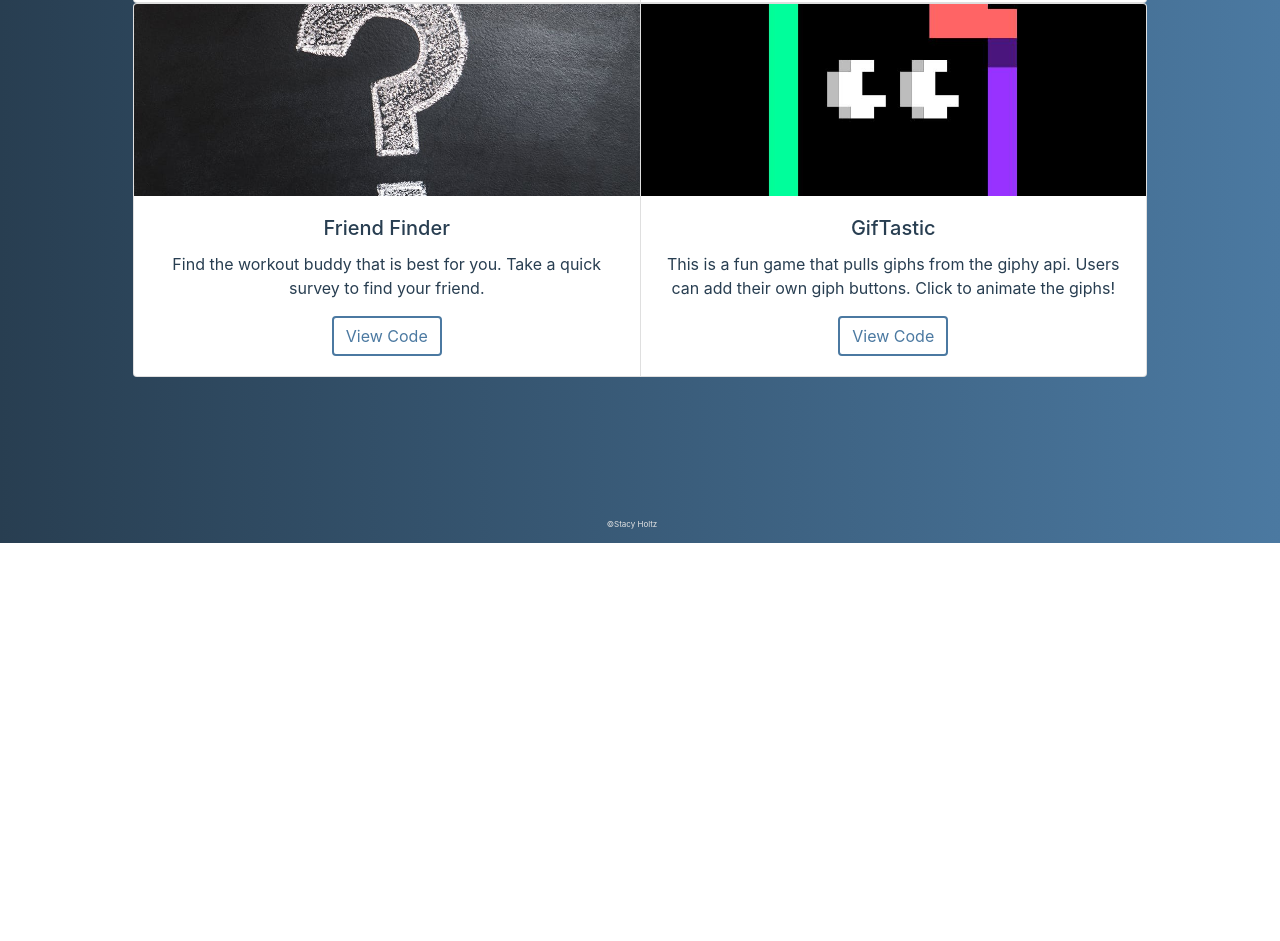
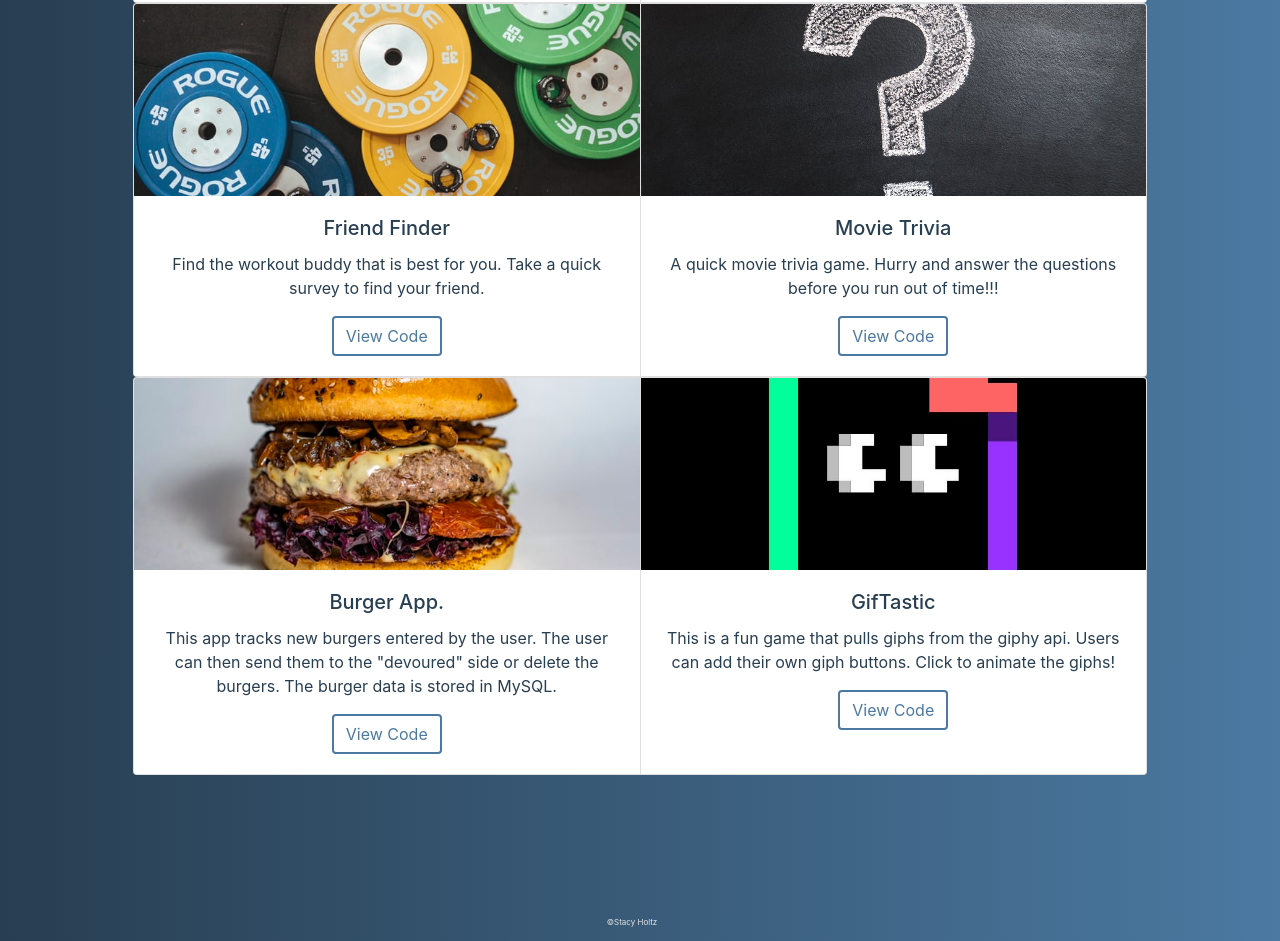
Before and after one commit to stacyholtz6/portfolio, a plain HTML site: page index.html in a window 1280 px wide. Shown: the part 613-1554 px from the top of the page. Before the commit the page ends 1156 px from the top, so only its background shows below. Drawn offline with nearby package versions, Linux system fonts and the light colour scheme.

Commit message:
added burger link

```diff
--- a/index.html
+++ b/index.html
@@ -15,20 +15,8 @@
 <body>
   <div class="container">
 
+    <div class="container main">
 
-    <!-- <div class="container">
-      <h1>Stacy Holtz</h1>
-    </div> -->
-
-    <div class="container main">
-      <!-- <ul class="nav nav-tabs">
-        <li class="nav-item">
-          <a class="nav-link" href="index.html">About Me</a>
-        </li>
-        <li class="nav-item">
-          <a class="nav-link" href="resume.html">Resume</a>
-        </li>
-      </ul> -->
       <div class="card text-center">
         <div class="card-header">
           <ul class="nav nav-tabs card-header-tabs">
@@ -57,9 +45,6 @@
         <div class="card-body">
           <h2 class="card-title">Stacy Holtz</h2>
           <p class="card-text text-center">My portfolio of projects that I have built. </p>
-          <!-- <a href="mailto: stacyholtz6@gmail.com" target="_blank"><i class="icon far fa-envelope"></i></a>
-          <a href="https://github.com/stacyholtz6" target="_blank"><i class="icon fab fa-github"></i></a>
-          <a href="https://linkedin.com/in/stacyholtz" target="_blank"><i class="icon fab fa-linkedin"></i></a> -->
 
         </div>
       </div>
@@ -90,13 +75,38 @@
       </div>
       <div class="card-group">
         <div class="card">
-          <a href="https://rocky-plateau-65872.herokuapp.com/" target="_blank"><img src="assets/images/trivia.jpeg"
+          <a href="https://rocky-plateau-65872.herokuapp.com/" target="_blank"><img src="assets/images/plates.jpeg"
               class="card-img-top img" alt="Question"></a>
           <div class="card-body text-center">
             <h5 class="card-title">Friend Finder</h5>
             <p class="card-text">Find the workout buddy that is best for you. Take a quick survey to find your friend.
             </p>
             <a href="https://github.com/stacyholtz6/FriendFinder" target="_blank" class="btn btn-primary outline">View
+              Code</a>
+          </div>
+        </div>
+        <div class="card">
+          <a href="https://stacyholtz6.github.io/TriviaGame/" target="_blank"><img src="assets/images/trivia.jpeg"
+              class="card-img-top img" alt="letters"></a>
+          <div class="card-body text-center">
+            <h5 class="card-title">Movie Trivia</h5>
+            <p class="card-text">A quick movie trivia game. Hurry and answer the questions before you run out of time!!!
+            </p>
+            <a href="https://github.com/stacyholtz6/TriviaGame" target="_blank" class="btn btn-primary outline">View
+              Code</a>
+          </div>
+        </div>
+      </div>
+      <div class="card-group">
+        <div class="card">
+          <a href="https://pacific-forest-88226.herokuapp.com/" target="_blank"><img src="assets/images/burgerP.jpeg"
+              class="card-img-top img" alt="Question"></a>
+          <div class="card-body text-center">
+            <h5 class="card-title">Burger App.</h5>
+            <p class="card-text">This app tracks new burgers entered by the user. The user can then send them to the
+              "devoured" side or delete the burgers. The burger data is stored in MySQL.
+            </p>
+            <a href="https://github.com/stacyholtz6/burger" target="_blank" class="btn btn-primary outline">View
               Code</a>
           </div>
         </div>
@@ -118,9 +128,6 @@
   <nav class="navbar navbar justify-content-center">
     <a class="navbar-brand nav-link copy" href="#">&copy;Stacy
       Holtz</a>
-    <!-- <a class="nav-link" href="https://github.com/stacyholtz6" target="_blank"><i class="icon fab fa-github"></i></a>
-    <a class="nav-link" href="https://linkedin.com/in/stacyholtz" target="_blank"><i
-        class="icon fab fa-linkedin"></i></a> -->
 
   </nav>
 
```
Also changed, not shown: resume.html (+1 -44 lines), assets/images/burgerP.jpeg (added), assets/images/plates.jpeg (added).
